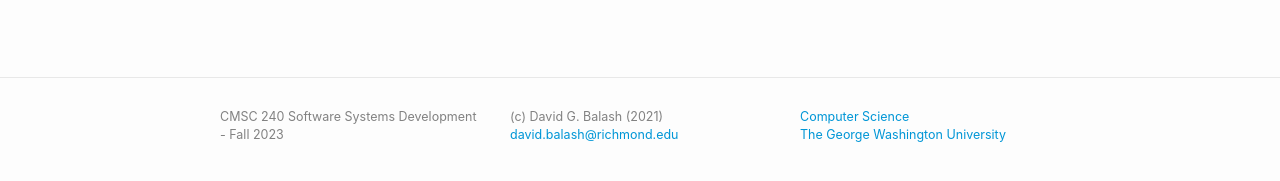
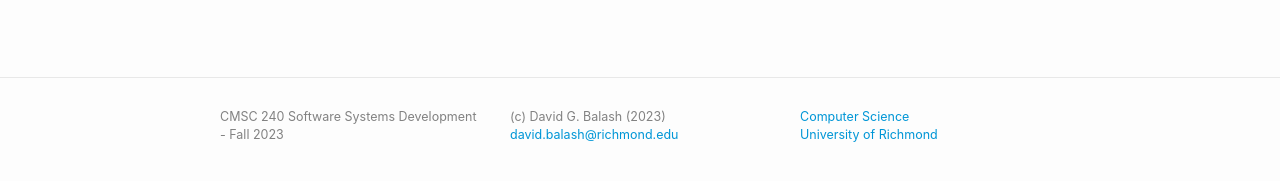
Before and after one commit to cmsc240-f23/cmsc240-f23.github.io, a Jekyll site: the page built from index.md, in a window 1280 px wide. Shown: the part 695-876 px from the top of the page. Built offline with Jekyll 4.4.1, drawn with Linux system fonts in a browser that asks for light colours.

Commit message:
Fixed footer.html

```diff
--- a/_includes/footer.html
+++ b/_includes/footer.html
@@ -17,7 +17,7 @@
         <ul class="contact-list">
           {% if site.author %}
             <li>
-              (c) {{ site.author | escape }} (2021)
+              (c) {{ site.author | escape }} (2023)
             </li>
           {% endif %}
           {% if site.email %}
@@ -27,8 +27,8 @@
       </div>
       <div class="footer-col footer-col-3">
         <p>
-          <a href="https://cs.seas.gwu.edu/">Computer Science</a> <br/>
-          <a href="https://www.gwu.edu/">The George Washington University</a>
+          <a href="https://cs.richmond.edu/">Computer Science</a> <br/>
+          <a href="https://www.richmond.edu/">University of Richmond</a>
         </p>
 
       </div>
```
